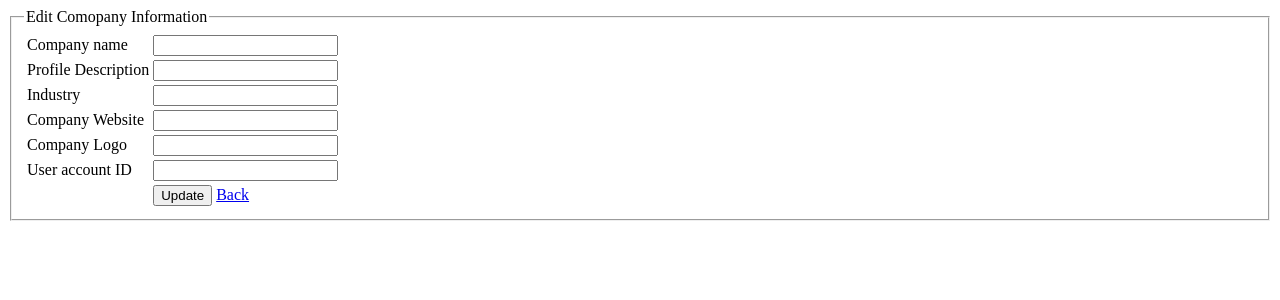
After one commit to JubairPabel/Summer_2020_Webtech, a PHP site: page /edit_company.php?id=1 in a window 1280 px wide. The commit adds this page. Shown: the top 300 px of the page. Run offline with PHP 8.4, Linux system fonts and the light colour scheme; the visitor is signed in with stand-in values (Sample User, id 1); tables that the repository leaves empty or names only in its code hold one stand-in row (values such as "Sample post").

Commit message:
Edit done

```diff
--- a/Final_Lab_Task_1/service/userService.php
+++ b/Final_Lab_Task_1/service/userService.php
@@ -89,6 +89,25 @@
 		}
 	}
 
+function update_c($user){
+		$conn = dbConnection();
+		if(!$conn){
+			echo "DB connection error";
+		}
+
+		$sql = "update users set company_name='{$user['company_name']}', profile_description='{$user['profile_description']}', industry ='{$user['industry']}' ,company_website='{$user['company_website']}', company_logo='{$user['company_logo']}' , user_account_id ='{$user['user_account_id']}' where id={$user['id']}";
+
+		if(mysqli_query($conn, $sql)){
+			return true;
+		}else{
+			return false;
+		}
+	}
+
+
+
+
+
 
 	function update($user){
 		$conn = dbConnection();
--- a/Final_Lab_Task_1/views/company_list.php
+++ b/Final_Lab_Task_1/views/company_list.php
@@ -39,7 +39,7 @@
 			<td><?=$users[$i]['company_logo']?></td>
 			<td><?=$users[$i]['user_account_id']?></td>
 			<td>
-				<a href="edit.php?id=<?=$users[$i]['id']?>">Edit</a> |
+				<a href="edit_company.php?id=<?=$users[$i]['id']?>">Edit</a> |
 				<a href="delete.php?id=<?=$users[$i]['id']?>">Delete</a>
 			</td>
 		</tr>
--- /dev/null
+++ b/Final_Lab_Task_1/views/edit_company.php
@@ -0,0 +1,59 @@
+<?php
+	require_once('../php/session_header.php');
+	require_once('../service/userService.php');
+
+	if (isset($_GET['id'])) {
+		$user = getByID($_GET['id']);
+	}else{
+		header('location: all_users.php');
+	}
+
+?>
+
+<!DOCTYPE html>
+<html>
+<head>
+	<title>Edit Comopany Information</title>
+</head>
+<body>
+
+	<form action="../php/userController.php" method="post">
+		<fieldset>
+			<legend>Edit Comopany Information</legend>
+			<table>
+				<tr>
+					<td>Company name</td>
+					<td><input type="text" name="cname"></td>
+				</tr>
+				<tr>
+					<td>Profile Description</td>
+					<td><input type="text" name="cdes"></td>
+				</tr>
+				<tr>
+					<td>Industry</td>
+					<td><input type="text" name="industry"></td>
+				</tr>
+				<tr>
+					<td>Company Website</td>
+					<td><input type="text" name="cweb"></td>
+				</tr>
+				<tr>
+					<td>Company Logo</td>
+					<td><input type="text" name="clogo"></td>
+				</tr>
+				<tr>
+					<td>User account ID</td>
+					<td><input type="text" name="uid"></td>
+				</tr>
+				<tr>
+					<td></td>
+					<td>
+						<input type="submit" name="edit_c" value="Update">
+						<a href="companies.php">Back</a>
+					</td>
+				</tr>
+			</table>
+		</fieldset>
+	</form>
+</body>
+</html>
```
Also changed, not shown: Final_Lab_Task_1/php/userController.php (+36 -1 lines).
